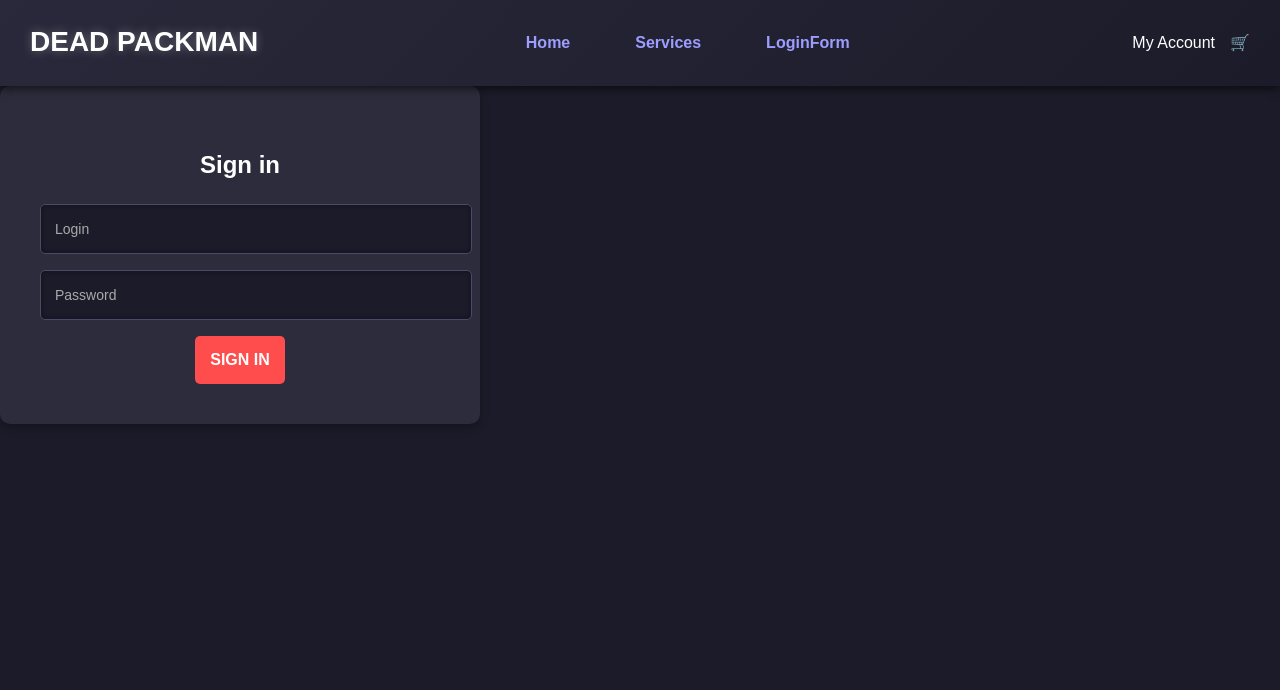
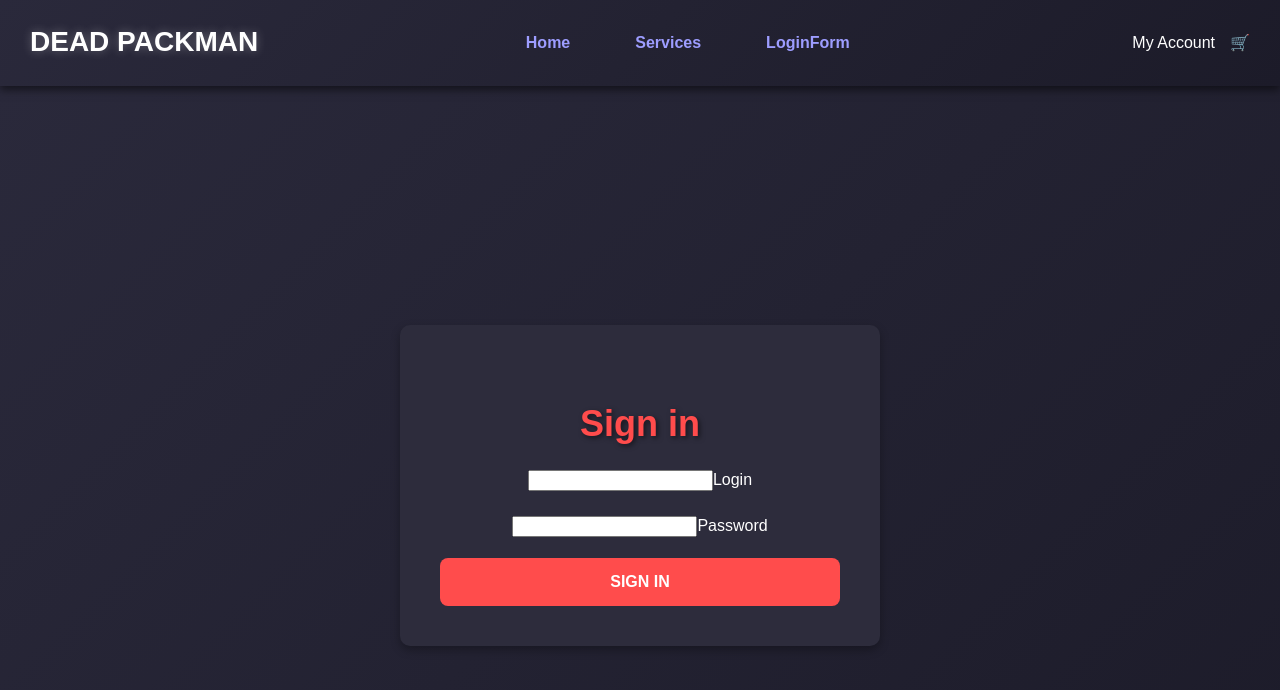
Before and after one commit to 09NINE90/BoostingPlatformFrontEnd, a React (Vite) app: page /loginForm in a window 1280 px wide. Shown: the top 690 px of the page. Built offline with nearby package versions, Linux system fonts and the light colour scheme.

Commit message:
#front: Реализована изоляция стилей для LoginForm

```diff
--- a/src/components/login/LoginForm.css
+++ /dev/null
@@ -1,91 +0,0 @@
-.form-container {
-    background-color: #2d2c3c;
-    padding: 40px;
-    border-radius: 10px;
-    box-shadow: 0px 4px 10px rgba(0, 0, 0, 0.3);
-    width: 100%;
-    max-width: 400px;
-    text-align: center;
-    color: #fff;
-}
-
-.form-container .input-group {
-    position: relative;
-    width: 100%;
-    margin-bottom: 1rem;
-}
-
-.form-container .input-group input {
-    width: 100%;
-    padding: 15px;
-    border: 1px solid #4a4a6a;
-    border-radius: 5px;
-    background-color: #1c1b29;
-    color: #fff;
-    font-size: 16px;
-    box-shadow: inset 0 0 5px rgba(0, 0, 0, 0.5);
-}
-
-.form-container .input-group input:focus {
-    border-color: #ff4c4c;
-    outline: none;
-}
-
-.form-container .input-group label {
-    position: absolute;
-    top: 50%;
-    left: 15px;
-    transform: translateY(-50%);
-    color: #aaa;
-    font-size: 14px;
-    pointer-events: none;
-    transition: all 0.3s ease;
-}
-.form-container .input-group input:focus + label,
-.form-container .input-group input:not(:placeholder-shown) + label {
-    top: 5px;
-    font-size: 12px;
-    color: #ff4c4c;
-}
-.form-container .btn {
-    background-color: #ff4c4c;
-    color: #fff;
-    border: none;
-    padding: 15px;
-    border-radius: 5px;
-    font-size: 16px;
-    cursor: pointer;
-    text-transform: uppercase;
-    font-weight: bold;
-    transition: background-color 0.3s ease, transform 0.2s ease;
-}
-.form-container .btn:hover {
-    background-color: #e04343;
-    transform: scale(1.05);
-}
-
-.form-container a {
-    background-color: #1c1b29;
-    color: #ff4c4c;
-    border: none;
-    padding: 15px;
-    border-radius: 5px;
-    font-size: 16px;
-    cursor: pointer;
-    text-transform: uppercase;
-    font-weight: bold;
-    transition: background-color 0.3s ease, transform 0.2s ease;
-    text-decoration: none;
-    box-shadow: 0 0 8px #ff4c4c;
-}
-
-.form-container a:hover {
-    background-color: #e04343;
-    color: #ffffff;
-    transform: scale(1.05);
-    box-shadow: none;
-}
-
-.input-group input {
-    transition: box-shadow 0.3s ease, border-color 0.3s ease;
-}
--- a/src/components/login/LoginForm.jsx
+++ b/src/components/login/LoginForm.jsx
@@ -1,8 +1,8 @@
-import React, {useState} from 'react';
-import './LoginForm.css'
-import axios from 'axios'
-import {useNavigate} from "react-router-dom";
-import InputGroup from './InputGroup.jsx'
+import React, { useState } from 'react';
+import styles from './LoginForm.module.css';
+import axios from 'axios';
+import { useNavigate } from 'react-router-dom';
+import InputGroup from './InputGroup.jsx';
 
 export default function LoginForm() {
     const [username, setUsername] = useState('');
@@ -11,30 +11,35 @@ export default function LoginForm() {
     const navigate = useNavigate();
 
     const onChangePasswordInput = (e) => {
-        setPassword(e.target.value)
-    }
+        setPassword(e.target.value);
+    };
 
     const onChangeUsernameInput = (e) => {
-        setUsername(e.target.value)
-    }
+        setUsername(e.target.value);
+    };
 
     const handleSubmit = async (e) => {
         e.preventDefault();
         try {
-            const response = await axios.post('http://localhost/api/auth/login', {
+            const response = await axios.post(
+                'http://localhost/api/auth/login',
+                {
                     username,
-                password
-            } , { withCredentials: true });
-            navigate('/homePage')
+                    password,
+                },
+                { withCredentials: true }
+            );
+            navigate('/homePage');
         } catch (err) {
             setError('Invalid credentials');
         }
     };
 
     return (
-        <div className="form-container">
+        <div className={styles.container}>
+            <div className={styles.formContainer}>
                 <h2>Sign in</h2>
-            {error && <p style={{color: 'red'}}>{error}</p>}
+                {error && <p className={styles.error}>{error}</p>}
                 <form onSubmit={handleSubmit}>
                     <InputGroup
                         type="text"
@@ -48,8 +53,9 @@ export default function LoginForm() {
                         onChange={onChangePasswordInput}
                         title="Password"
                     />
-                <button type="submit" className="btn">Sign in</button>
+                    <button type="submit" className={styles.btn}>Sign in</button>
                 </form>
+            </div>
         </div>
     );
 }
--- /dev/null
+++ b/src/components/login/LoginForm.module.css
@@ -0,0 +1,72 @@
+/* LoginForm.module.css */
+.container {
+    display: flex;
+    justify-content: center;
+    align-items: center;
+    height: 100vh;
+    background: linear-gradient(135deg, #2a293b, #1c1b29);
+}
+
+.formContainer {
+    background-color: #2d2c3c;
+    padding: 40px;
+    border-radius: 10px;
+    box-shadow: 0px 4px 10px rgba(0, 0, 0, 0.3);
+    width: 100%;
+    max-width: 400px;
+    text-align: center;
+    color: #fff;
+}
+
+.formContainer h2 {
+    font-size: 36px;
+    margin-bottom: 15px;
+    color: #ff4c4c;
+    text-shadow: 2px 2px 5px rgba(0, 0, 0, 0.5);
+}
+
+.formContainer form {
+    display: flex;
+    flex-direction: column;
+    gap: 20px;
+}
+
+.btn {
+    background-color: #ff4c4c;
+    color: #fff;
+    border: none;
+    padding: 15px;
+    border-radius: 8px;
+    font-size: 16px;
+    cursor: pointer;
+    text-transform: uppercase;
+    font-weight: bold;
+    transition: background-color 0.3s ease, transform 0.2s ease;
+}
+
+.btn:hover {
+    background-color: #e04343;
+    transform: scale(1.05);
+}
+
+.formContainer a {
+    background-color: #1c1b29;
+    color: #ff4c4c;
+    border: none;
+    padding: 15px;
+    border-radius: 5px;
+    font-size: 16px;
+    cursor: pointer;
+    text-transform: uppercase;
+    font-weight: bold;
+    transition: background-color 0.3s ease, transform 0.2s ease;
+    text-decoration: none;
+    box-shadow: 0 0 8px #ff4c4c;
+}
+
+.formContainer a:hover {
+    background-color: #e04343;
+    color: #ffffff;
+    transform: scale(1.05);
+    box-shadow: none;
+}
```
Lines whose indentation alone changed are shown as unchanged.
